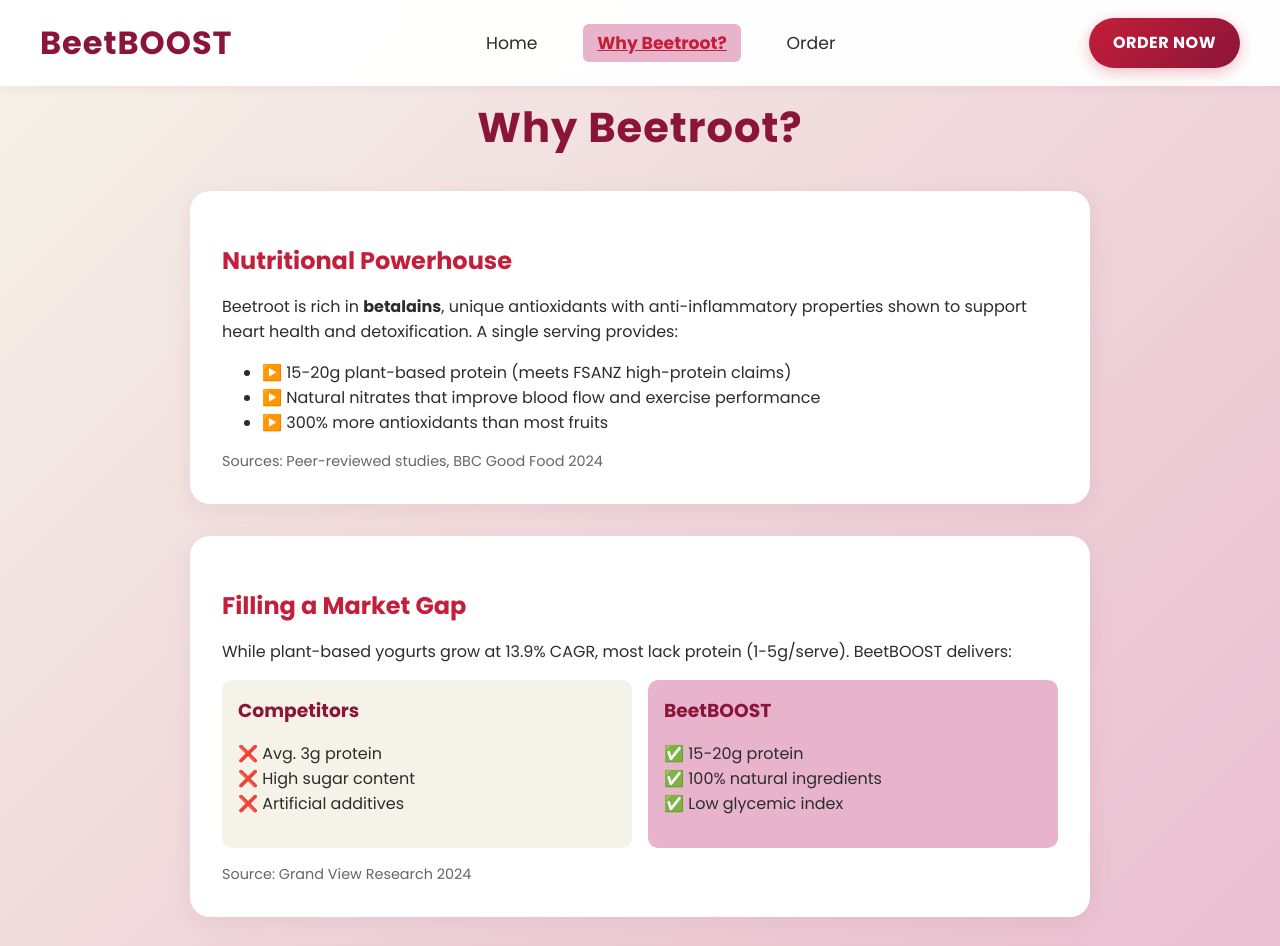
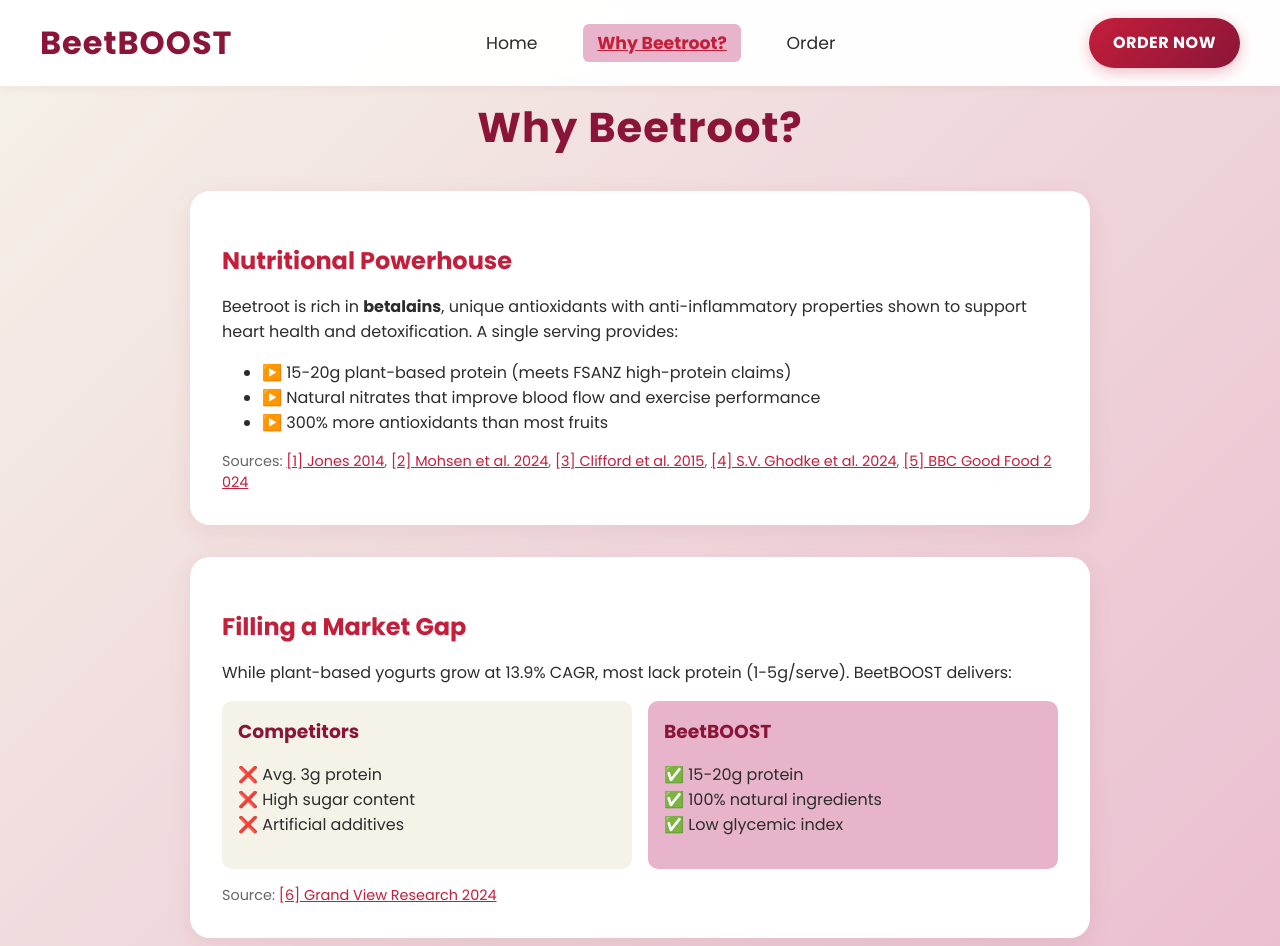
Before and after one commit to AuzemL/AuzemL.github.io, a plain HTML site: page why.html in a window 1280 px wide. Shown: the top 946 px of the page. Drawn offline with Linux system fonts and the light colour scheme.

Commit message:
why.html

```diff
--- a/why.html
+++ b/why.html
@@ -23,7 +23,6 @@
             margin: 0;
             min-height: 100vh;
         }
-        /* HEADER STYLES */
         .navbar {
             position: fixed;
             top: 0;
@@ -95,7 +94,6 @@
             box-shadow: 0 8px 25px rgba(196, 30, 58, 0.4);
             background: linear-gradient(135deg, #d63456, var(--primary-burgundy));
         }
-        /* Responsive nav */
         @media (max-width: 900px) {
             .nav-container { padding: 0 1rem; }
         }
@@ -104,7 +102,6 @@
                 display: none;
             }
         }
-        /* PAGE CONTENT */
         .container {
             max-width: 900px;
             margin: 6rem auto 3rem auto;
@@ -134,6 +131,11 @@
             font-size: 0.9rem;
             color: var(--text-light);
             margin-top: 1rem;
+        }
+        .citation a {
+            color: var(--vibrant-magenta);
+            text-decoration: underline;
+            word-break: break-all;
         }
         .beetroot-character {
             text-align: center;
@@ -180,7 +182,14 @@
                 <li>▶️ Natural nitrates that improve blood flow and exercise performance</li>
                 <li>▶️ 300% more antioxidants than most fruits</li>
             </ul>
-            <div class="citation">Sources: Peer-reviewed studies, BBC Good Food 2024</div>
+            <div class="citation">
+                Sources:
+                <a href="https://doi.org/10.1007/s40279-014-0149-y" target="_blank">[1] Jones 2014</a>,
+                <a href="https://doi.org/10.1016/j.fochx.2023.100789" target="_blank">[2] Mohsen et al. 2024</a>,
+                <a href="https://pmc.ncbi.nlm.nih.gov/articles/PMC4425174/" target="_blank">[3] Clifford et al. 2015</a>,
+                <a href="https://www.slideshare.net/slideshow/a-comprehensive-review-on-nutraceutical-potential-clinical-studies-and-application-of-beetroot-as-a-source-of-bioactive-compound/272995294" target="_blank">[4] S.V. Ghodke et al. 2024</a>,
+                <a href="https://www.bbcgoodfood.com/health/nutrition/ingredient-focus-beetroot" target="_blank">[5] BBC Good Food 2024</a>
+            </div>
         </div>
 
         <div class="benefit-card">
@@ -196,7 +205,10 @@
                     <p>✅ 15-20g protein<br>✅ 100% natural ingredients<br>✅ Low glycemic index</p>
                 </div>
             </div>
-            <div class="citation">Source: Grand View Research 2024</div>
+            <div class="citation">
+                Source:
+                <a href="https://www.grandviewresearch.com/industry-analysis/plant-based-yogurt-market-report" target="_blank">[6] Grand View Research 2024</a>
+            </div>
         </div>
 
         <div class="benefit-card">
```
